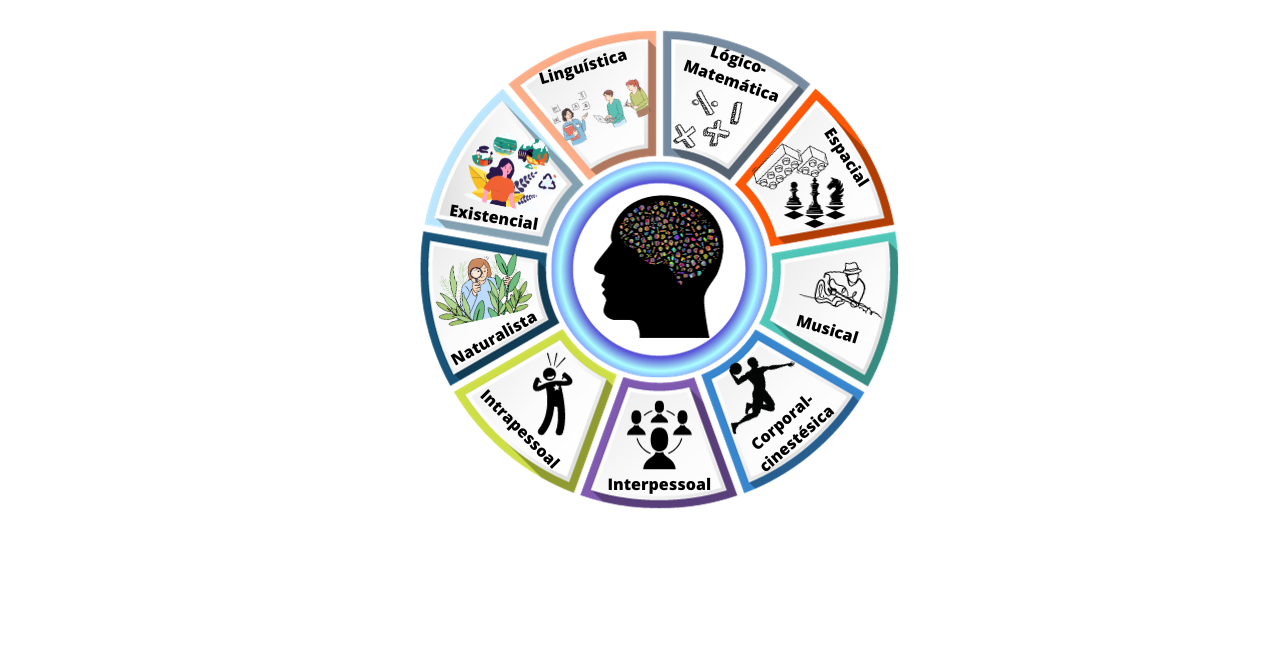
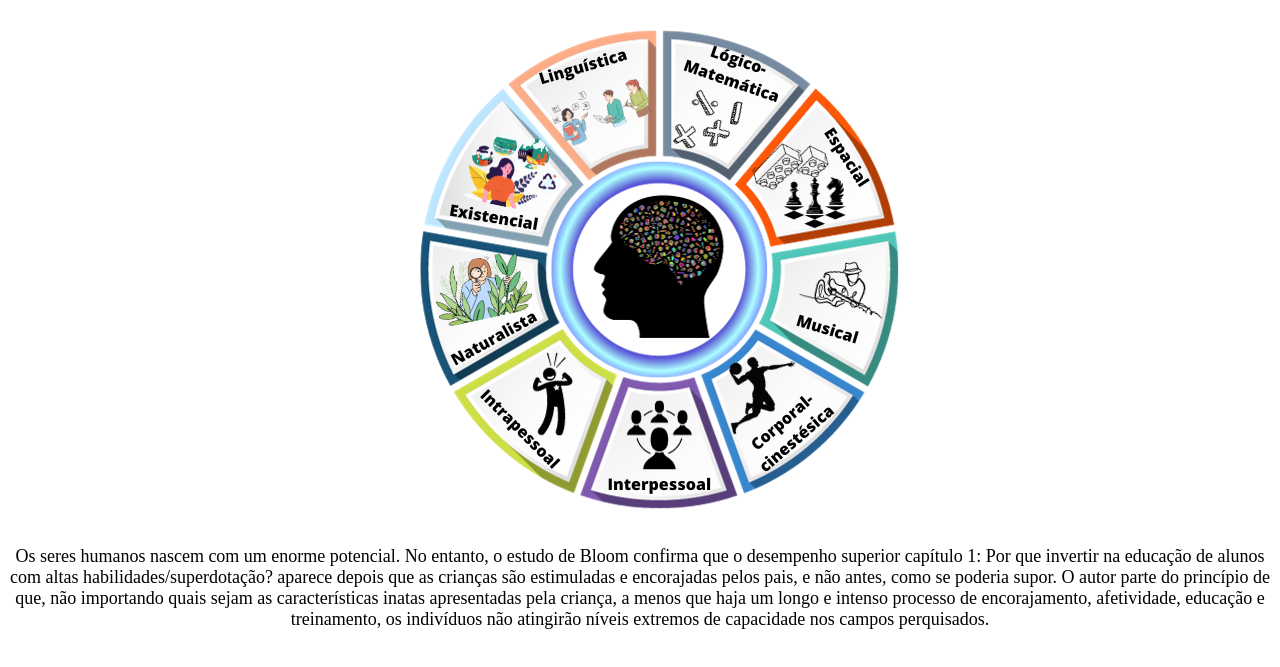
Before and after one commit to Fabitravaglia/Altas_Habilidades_Superdotacao, a plain HTML site: page pais.html in a window 1280 px wide. Shown: the part 85-752 px from the top of the page. Drawn offline with Linux system fonts and the light colour scheme.

Commit message:
Update pais.html

```diff
--- a/pais.html
+++ b/pais.html
@@ -16,6 +16,10 @@
 
 	<img id= "Gardner" src="Gardner.png">
 
+	<p style="font-size: 18px"> Os seres humanos nascem com um enorme potencial. No entanto, o estudo de Bloom confirma que o desempenho superior capítulo 1: Por que invertir na educação de alunos com altas habilidades/superdotação? aparece depois que as crianças
+	são estimuladas e encorajadas pelos pais, e não antes, como se poderia supor. O autor parte do princípio de que, não importando quais sejam as características inatas apresentadas pela criança, a menos que haja um longo e intenso
+	processo de encorajamento, afetividade, educação e treinamento, os indivíduos não atingirão níveis extremos de capacidade nos campos perquisados. </p>
+
 
 	</body>
 
```
